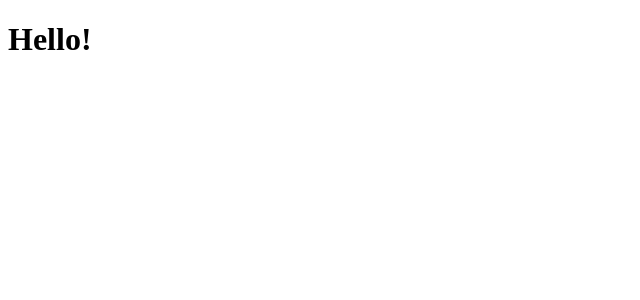
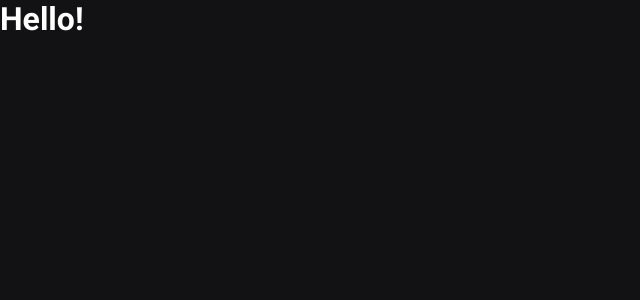
Before and after one commit to gutemberg-jhonata/ig.news, a Next.js app: page / in a window 1280 px wide. Shown: the top 300 px of the page, without its empty margins (0-640 px from the left). Built offline with nearby package versions, Linux system fonts and the light colour scheme.

Commit message:
Create global style

```diff
--- a/src/pages/_app.tsx
+++ b/src/pages/_app.tsx
@@ -1,4 +1,6 @@
 import { AppProps } from 'next/app';
+
+import '../styles/global.scss';
 
 function MyApp({ Component, pageProps }: AppProps) {
   return <Component {...pageProps} />
--- /dev/null
+++ b/src/styles/global.scss
@@ -0,0 +1,45 @@
+:root {
+  --white: #fff;
+
+  --gray-100: #e1e1e6;
+  --gray-300: #a8a8b3;
+  --gray-900: #121214;
+
+  --cyan-500: #61dafb;
+  --yelow-500: #eba417;
+}
+
+* {
+  margin: 0;
+  padding: 0;
+  box-sizing: border-box;
+}
+
+html {
+  @media (max-width: 1080px) {
+    font-size: 93.75%; // 15px
+  }
+
+  @media (max-width: 720px) {
+    font-size: 87.5%; // 14px
+  }
+}
+
+body {
+  background: var(--gray-900);
+  color: var(--white);
+  -webkit-font-smoothing: antialiased;
+}
+
+body, input, textarea, select, button {
+  font: 400 1rem 'Roboto', sans-serif;
+}
+
+a {
+  color: inherit;
+  text-decoration: none;
+}
+
+button {
+  cursor: pointer;
+}
```
